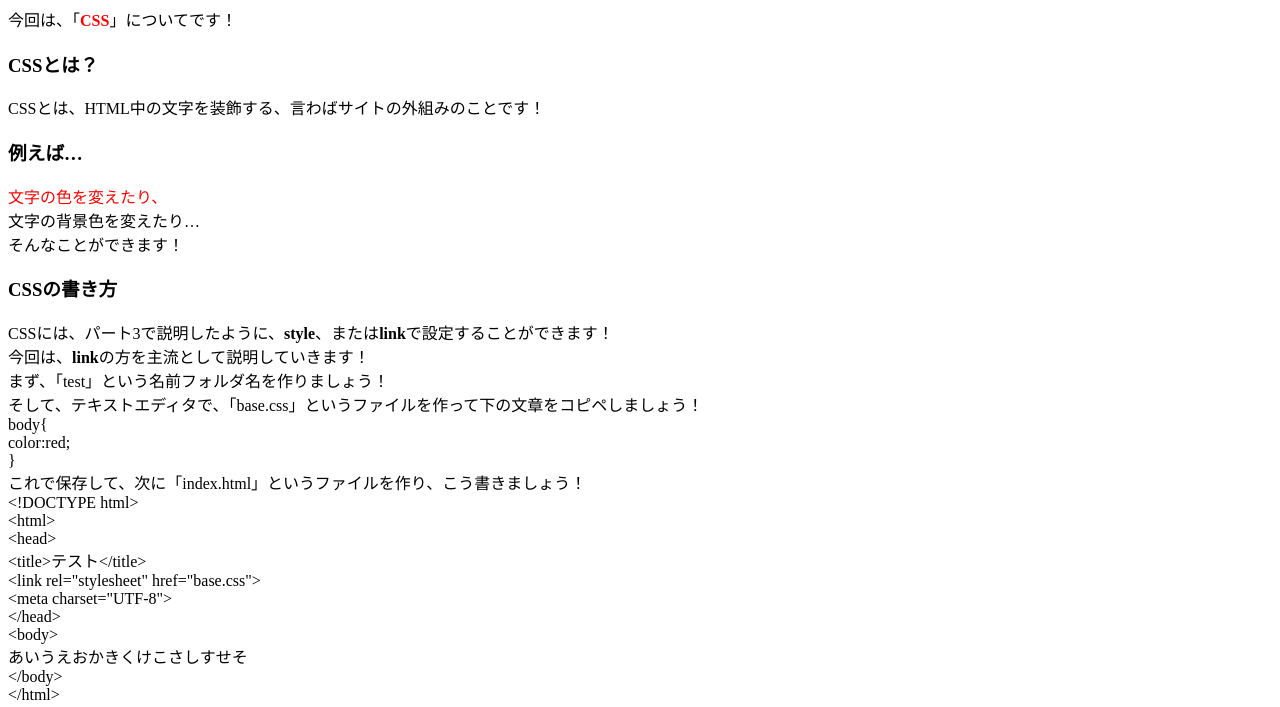
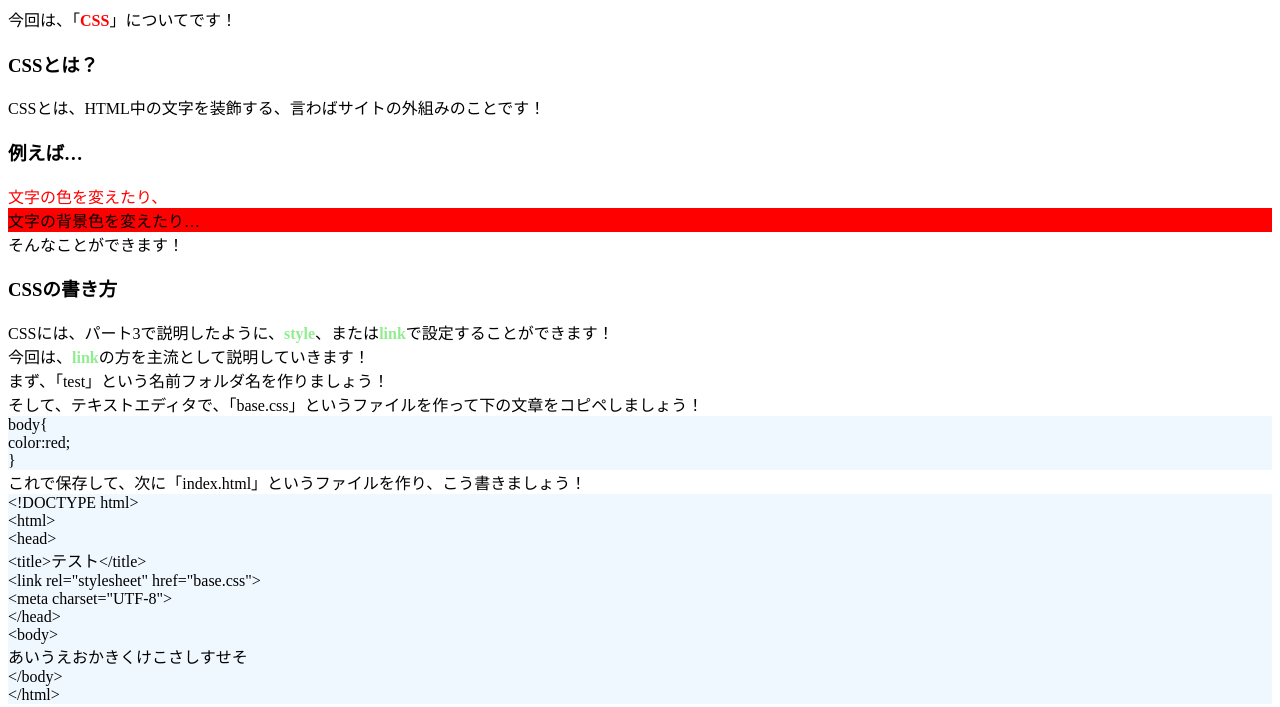
Before and after one commit to RRRrrra2987/to-ahiru, a plain HTML site: page githubs/part5.html in a window 1280 px wide. Shown: the part 92-799 px from the top of the page. Drawn offline with Linux system fonts and the light colour scheme.

Commit message:
Update git.css

```diff
--- a/githubs/git.css
+++ b/githubs/git.css
@@ -12,3 +12,13 @@
 kasenn{
     border-bottom: solid 1px red;
 }
+.kimidori{
+    color: lightgreen;
+}
+.red-2{
+    background-color: red;
+}
+.sample{
+    background-color: aliceblue;
+    background-size:auto;
+}
```
